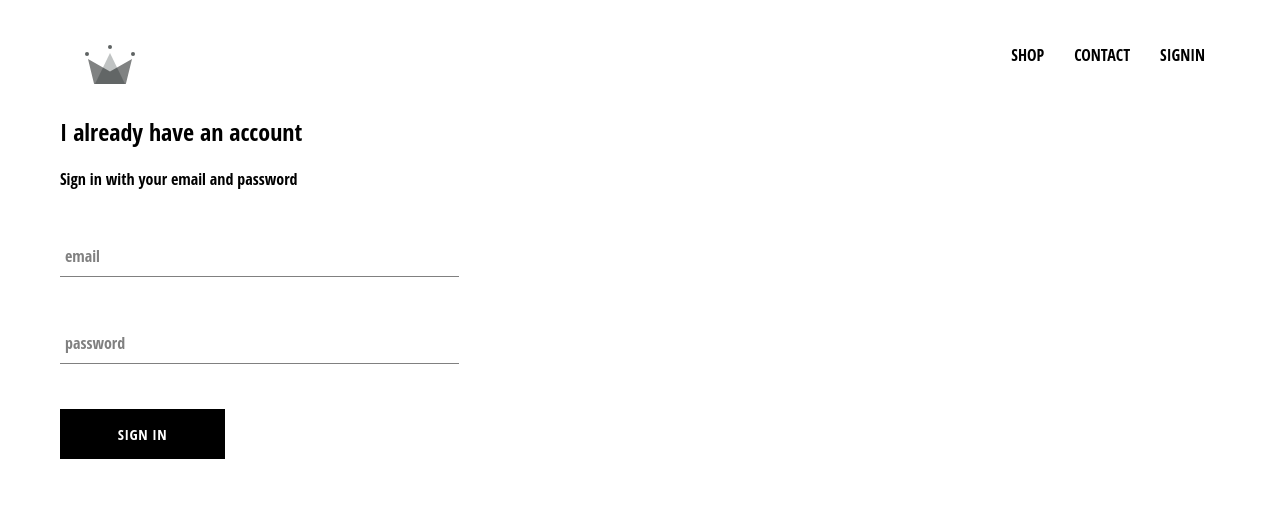
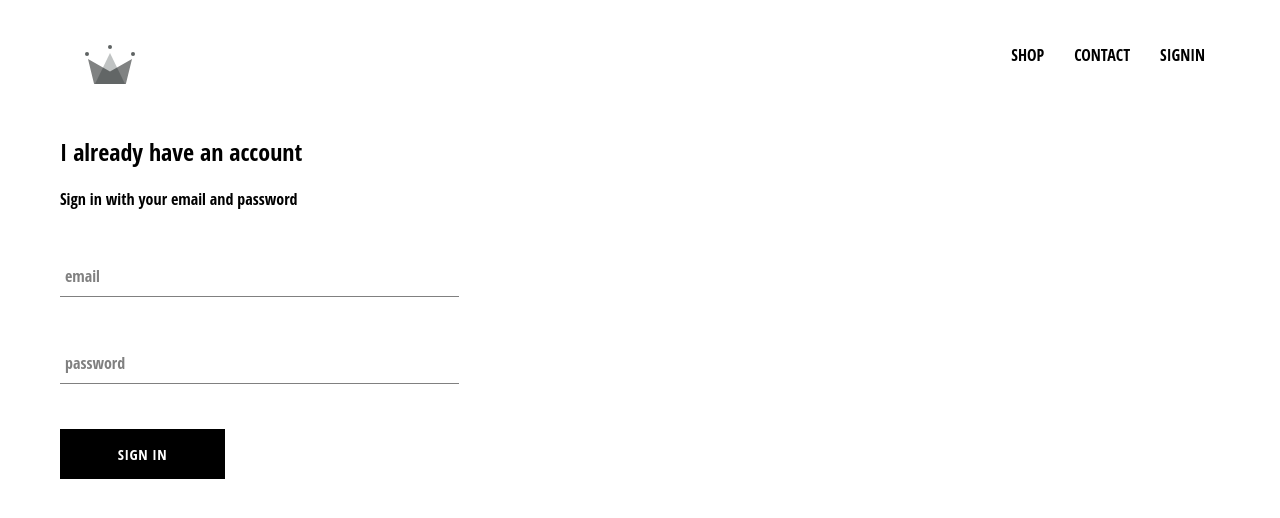
Before and after one commit to presencewebdesign/ecommerce, a React (Create React App) app: page /signin in a window 1280 px wide. Shown: the top 518 px of the page. Built offline with nearby package versions, Linux system fonts and the light colour scheme; the HTML template or start-up script is replaced by a standard one.

Commit message:
add flex style

```diff
--- a/src/components/sign-in/style.scss
+++ b/src/components/sign-in/style.scss
@@ -1,3 +1,9 @@
 .sign-in {
   width: 30vw;
+  display: flex;
+  flex-direction: column;
+
+  .title {
+    margin: 10px 0
+  }
 }
```
